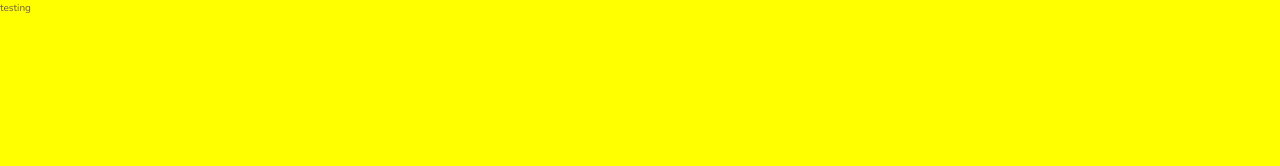
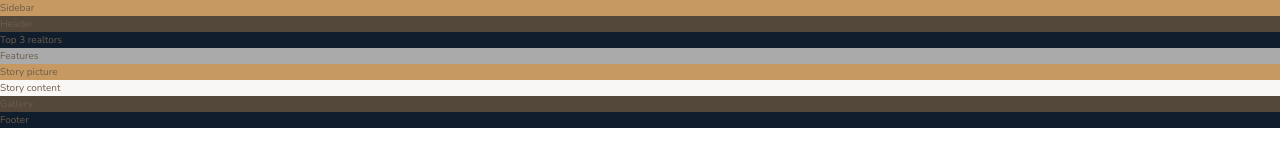
Before and after one commit to mattyImry/UdemyCssSass_Project3, a website: page index.html in a window 1280 px wide. Drawn offline with nearby package versions, Linux system fonts and the light colour scheme.

Commit message:
Add structure to html

```diff
--- a/index.html
+++ b/index.html
@@ -12,6 +12,40 @@
         <title>nexter &mdash; your home, your freedom</title>
     </head>
     <body class="container">
-        testing
+        <div class="sidebar">
+            Sidebar
+        </div>
+
+        <header class="header">
+            Header
+        </header>
+
+        <div class="realtors">
+            Top 3 realtors
+        </div>
+
+        <section class="features">
+            Features
+        </section>
+
+        <div class="story__pictures">
+            Story picture
+        </div>
+
+        <div class="story__content">
+            Story content
+        </div>
+
+        <section class="homes">
+
+        </section>
+
+        <section class="gallery">
+            Gallery
+        </section>
+
+        <footer class="footer">
+            Footer
+        </footer>
     </body>
 </html>
--- a/sass/_base.scss
+++ b/sass/_base.scss
@@ -32,5 +32,5 @@ body {
     color:$color-grey-dark-2;
     font-weight: 300;
     line-height: 1.6;
-    background-color: yellow;
+
 }
--- a/sass/_features.scss
+++ b/sass/_features.scss
@@ -0,0 +1,3 @@
+.features {
+    background-color: $color-grey-light-2;
+}
--- a/sass/_footer.scss
+++ b/sass/_footer.scss
@@ -0,0 +1,3 @@
+.footer {
+    background-color: $color-secondary;
+}
--- a/sass/_gallery.scss
+++ b/sass/_gallery.scss
@@ -0,0 +1,3 @@
+.gallery {
+    background-color: $color-grey-dark-1;
+}
--- a/sass/_header.scss
+++ b/sass/_header.scss
@@ -0,0 +1,3 @@
+.header {
+    background-color: $color-grey-dark-1;
+}
--- a/sass/_homes.scss
+++ b/sass/_homes.scss
@@ -0,0 +1,3 @@
+.homes {
+    background-color: $color-secondary;
+}
--- a/sass/_realtors.scss
+++ b/sass/_realtors.scss
@@ -0,0 +1,3 @@
+.realtors {
+    background-color: $color-secondary;
+}
--- a/sass/_sidebar.scss
+++ b/sass/_sidebar.scss
@@ -0,0 +1,3 @@
+.sidebar {
+    background-color: $color-primary;
+}
--- a/sass/_story.scss
+++ b/sass/_story.scss
@@ -0,0 +1,9 @@
+.story {
+    &__pictures {
+        background-color: $color-primary;
+    }
+
+    &__content {
+        background-color: $color-grey-light-1;
+    }
+}
```
Also changed, not shown: css/style.css.
